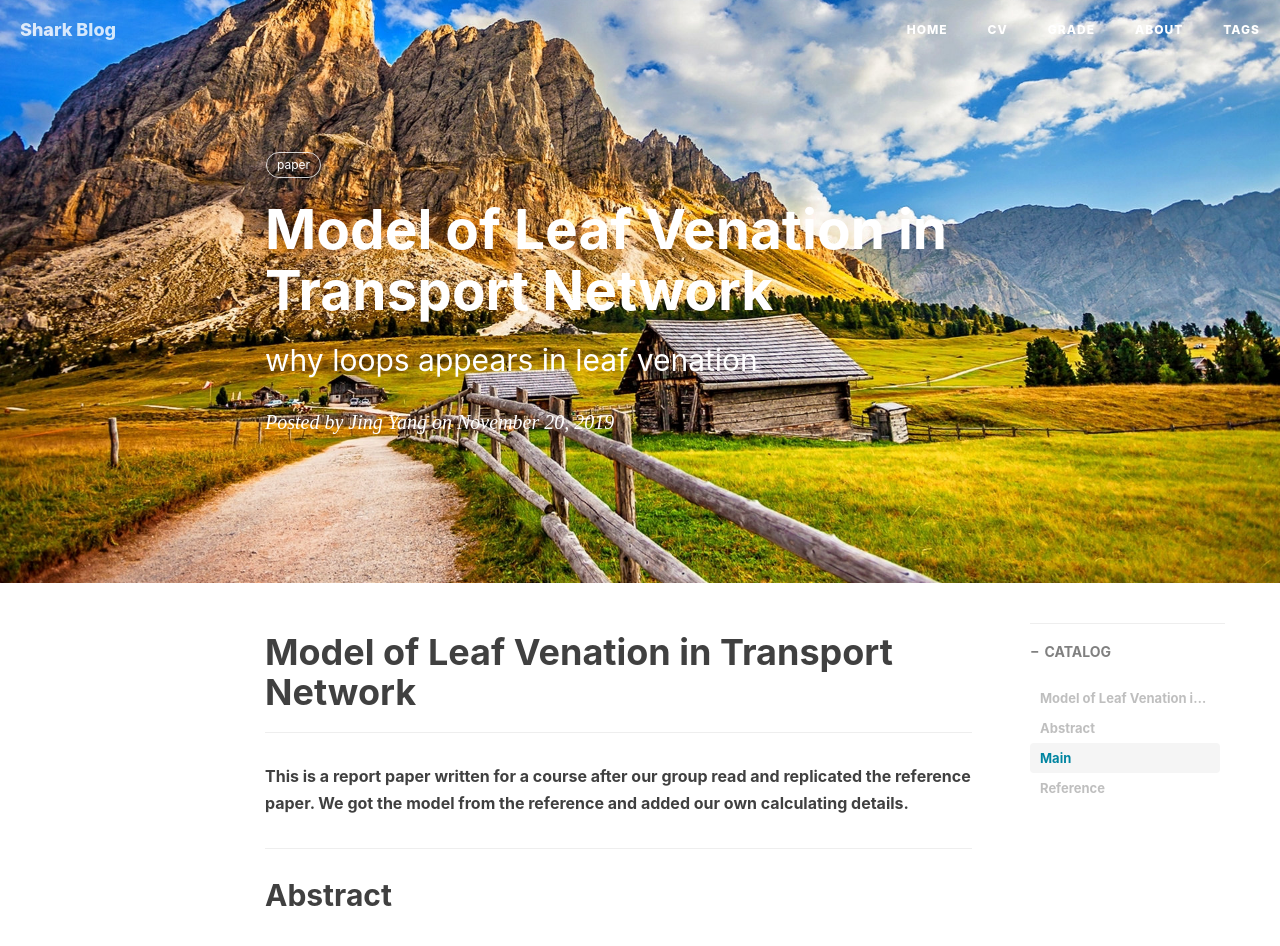
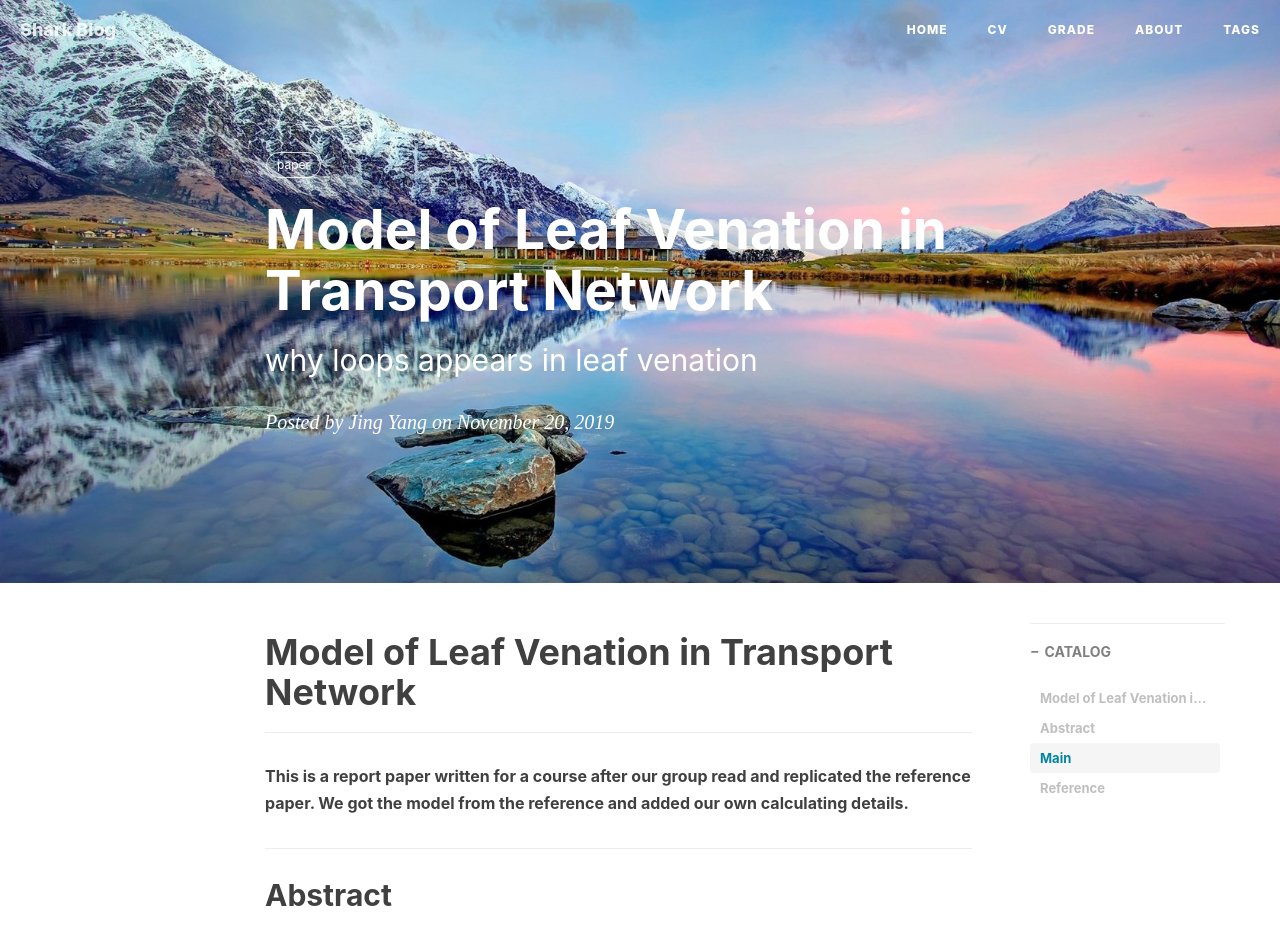
Before and after one commit to sharkjingyang/sharkjingyang.github.io, a Jekyll site: the page built from _posts/2019-11-20-transport-network.md, in a window 1280 px wide. Shown: the top 946 px of the page. Built offline with Jekyll 4.4.1, drawn with Linux system fonts in a browser that asks for light colours; nearby versions of some CDN libraries; comment, search, counter and statistics services are not loaded.

Commit message:
Revert "1"
This reverts commit 3fa1a97f77a3ac67b1770e3f6238d2e6572c462e.

```diff
--- a/_config.yml
+++ b/_config.yml
@@ -1,7 +1,7 @@
 # Site settings..
 title: Shark Blog
 SEOTitle: 荆洋的博客 | Shark Blog
-header-img: img/scene1.jpg
+header-img: img/desk.jpg
 email: sharkjingyang@gmail.com
 description: "Every failure is leading towards success."
 keyword: "Jing Yang, SJTU, mathematics, Blog, JY"
--- a/_posts/2019-11-20-transport-network.md
+++ b/_posts/2019-11-20-transport-network.md
@@ -4,7 +4,7 @@ title:      Model of Leaf Venation in Transport Network
 subtitle:   why loops appears in leaf venation
 date:       2019-11-20
 author:     Jing Yang
-header-img: img/scene2.jpg
+header-img: img/scene1.jpg
 catalog: true
 tags:
     - paper
```
